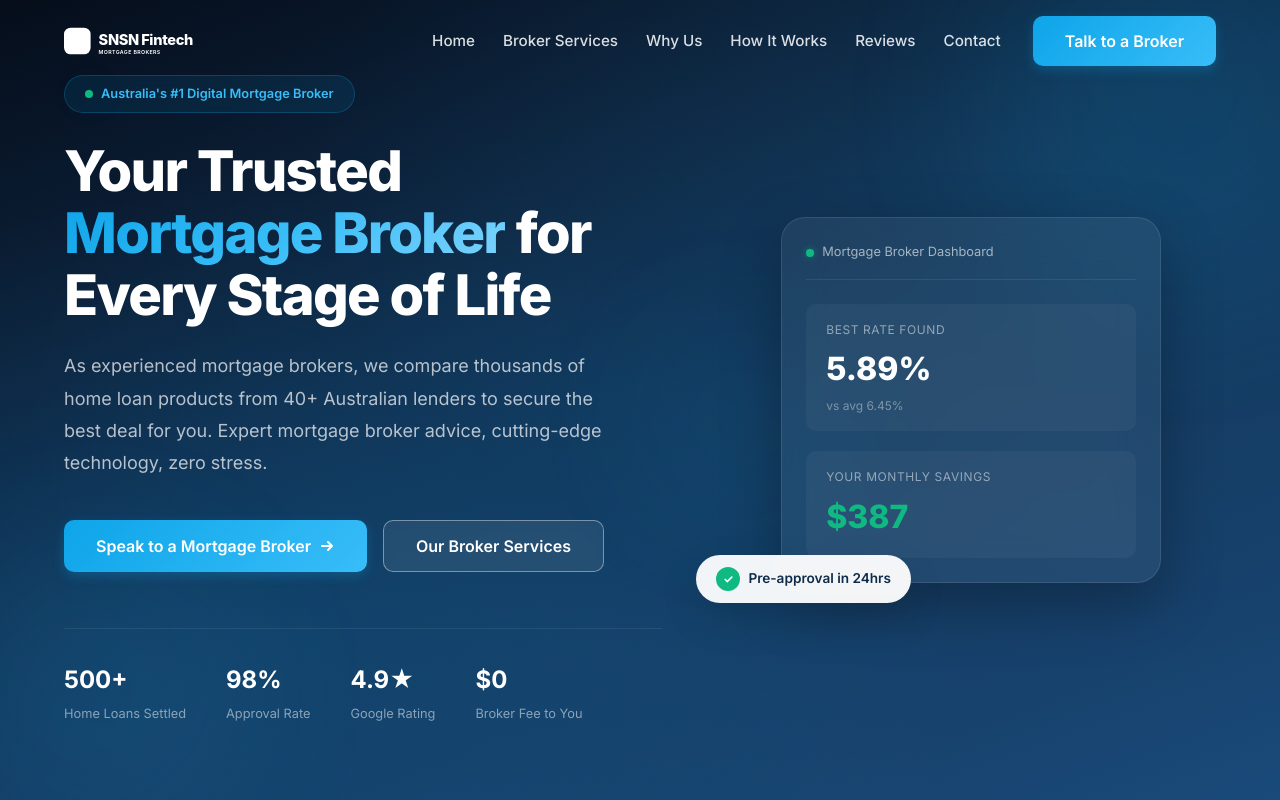
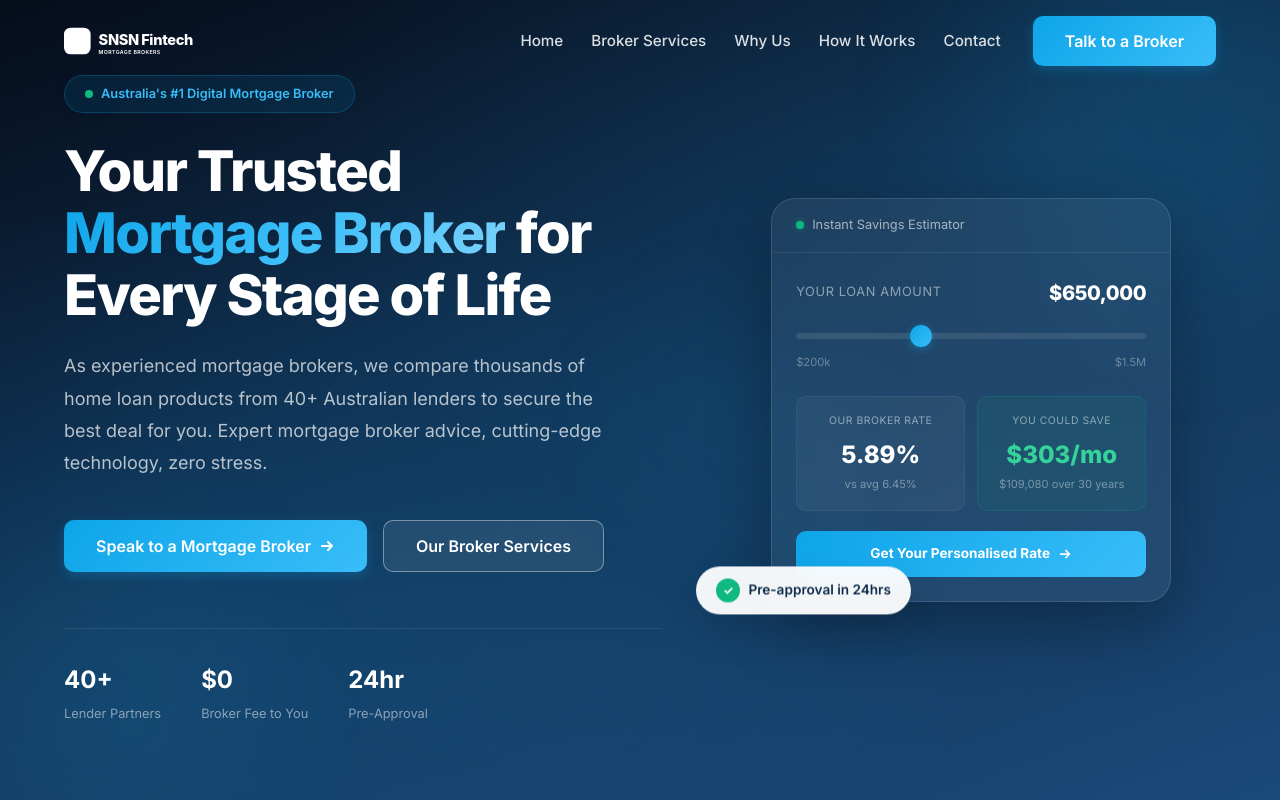
Before and after one commit to niawasth/niawasth, a React (Vite) app: page / in a window 1280 px wide. Shown: the top 800 px of the page. Built offline with nearby package versions, Linux system fonts and the light colour scheme.

Commit message:
feat: remove testimonials, replace dashboard with interactive savings calculator

```diff
--- a/src/App.jsx
+++ b/src/App.jsx
@@ -4,7 +4,6 @@ import TrustBar from './components/TrustBar'
 import Services from './components/Services'
 import About from './components/About'
 import Process from './components/Process'
-import Testimonials from './components/Testimonials'
 import CTA from './components/CTA'
 import Contact from './components/Contact'
 import Footer from './components/Footer'
@@ -19,7 +18,6 @@ function App() {
         <Services />
         <About />
         <Process />
-        <Testimonials />
         <CTA />
         <Contact />
       </main>
--- a/src/components/Footer.jsx
+++ b/src/components/Footer.jsx
@@ -44,7 +44,6 @@ function Footer() {
             <ul>
               <li><a href="#about">About Our Brokers</a></li>
               <li><a href="#process">How It Works</a></li>
-              <li><a href="#testimonials">Client Reviews</a></li>
               <li><a href="#contact">Contact a Broker</a></li>
             </ul>
           </div>
--- a/src/components/Header.jsx
+++ b/src/components/Header.jsx
@@ -16,7 +16,6 @@ function Header() {
     { href: '#services', label: 'Broker Services' },
     { href: '#about', label: 'Why Us' },
     { href: '#process', label: 'How It Works' },
-    { href: '#testimonials', label: 'Reviews' },
     { href: '#contact', label: 'Contact' },
   ]
 
--- a/src/components/Hero.css
+++ b/src/components/Hero.css
@@ -143,85 +143,179 @@
   color: rgba(255, 255, 255, 0.5);
 }
 
-/* Hero Visual / Dashboard Card */
+/* ===== Calculator ===== */
 .hero__visual {
   position: relative;
   display: flex;
   justify-content: center;
 }
 
-.hero__card--main {
+.hero__calculator {
   background: rgba(255, 255, 255, 0.06);
   backdrop-filter: blur(20px);
-  border: 1px solid rgba(255, 255, 255, 0.1);
+  border: 1px solid rgba(255, 255, 255, 0.12);
   border-radius: var(--radius-lg);
-  padding: 1.5rem;
   width: 100%;
-  max-width: 380px;
-  box-shadow: 0 20px 60px rgba(0, 0, 0, 0.3);
+  max-width: 400px;
+  overflow: hidden;
+  box-shadow: 0 24px 64px rgba(0, 0, 0, 0.3);
 }
 
-.hero__card-header {
+.hero__calc-header {
   display: flex;
   align-items: center;
   gap: 0.5rem;
+  padding: 1rem 1.5rem;
+  border-bottom: 1px solid rgba(255, 255, 255, 0.08);
   font-size: 0.8rem;
   color: rgba(255, 255, 255, 0.6);
-  margin-bottom: 1.5rem;
-  padding-bottom: 1rem;
-  border-bottom: 1px solid rgba(255, 255, 255, 0.08);
 }
 
-.hero__card-dot {
+.hero__calc-dot {
   width: 8px;
   height: 8px;
+  background: #10b981;
   border-radius: 50%;
-}
-
-.hero__card-dot--green {
-  background: #10b981;
   box-shadow: 0 0 6px rgba(16, 185, 129, 0.5);
 }
 
-.hero__card-body {
-  display: flex;
-  flex-direction: column;
-  gap: 1.25rem;
+.hero__calc-body {
+  padding: 1.5rem;
 }
 
-.hero__card-rate,
-.hero__card-savings {
-  background: rgba(255, 255, 255, 0.04);
-  border-radius: var(--radius-sm);
-  padding: 1rem 1.25rem;
-}
-
-.hero__card-label {
-  display: block;
-  font-size: 0.75rem;
+.hero__calc-label {
+  display: flex;
+  justify-content: space-between;
+  align-items: center;
+  font-size: 0.8rem;
   color: rgba(255, 255, 255, 0.5);
   text-transform: uppercase;
   letter-spacing: 0.05em;
-  margin-bottom: 0.25rem;
+  margin-bottom: 0.75rem;
 }
 
-.hero__card-value {
-  font-size: 2rem;
+.hero__calc-amount {
+  font-size: 1.25rem;
+  font-weight: 800;
+  color: #fff;
+  text-transform: none;
+  letter-spacing: -0.02em;
+}
+
+.hero__calc-slider {
+  width: 100%;
+  height: 6px;
+  -webkit-appearance: none;
+  appearance: none;
+  background: rgba(255, 255, 255, 0.1);
+  border-radius: 100px;
+  outline: none;
+  cursor: pointer;
+}
+
+.hero__calc-slider::-webkit-slider-thumb {
+  -webkit-appearance: none;
+  appearance: none;
+  width: 22px;
+  height: 22px;
+  background: linear-gradient(135deg, var(--accent), #38bdf8);
+  border-radius: 50%;
+  cursor: pointer;
+  box-shadow: 0 2px 8px rgba(14, 165, 233, 0.4);
+  transition: transform 0.2s;
+}
+
+.hero__calc-slider::-webkit-slider-thumb:hover {
+  transform: scale(1.2);
+}
+
+.hero__calc-slider::-moz-range-thumb {
+  width: 22px;
+  height: 22px;
+  background: linear-gradient(135deg, var(--accent), #38bdf8);
+  border-radius: 50%;
+  border: none;
+  cursor: pointer;
+  box-shadow: 0 2px 8px rgba(14, 165, 233, 0.4);
+}
+
+.hero__calc-range {
+  display: flex;
+  justify-content: space-between;
+  font-size: 0.7rem;
+  color: rgba(255, 255, 255, 0.35);
+  margin-top: 0.5rem;
+  margin-bottom: 1.5rem;
+}
+
+.hero__calc-results {
+  display: grid;
+  grid-template-columns: 1fr 1fr;
+  gap: 0.75rem;
+  margin-bottom: 1.25rem;
+}
+
+.hero__calc-result {
+  background: rgba(255, 255, 255, 0.04);
+  border: 1px solid rgba(255, 255, 255, 0.06);
+  border-radius: var(--radius-sm);
+  padding: 1rem;
+  text-align: center;
+}
+
+.hero__calc-result--highlight {
+  background: rgba(16, 185, 129, 0.08);
+  border-color: rgba(16, 185, 129, 0.15);
+}
+
+.hero__calc-result-label {
+  display: block;
+  font-size: 0.65rem;
+  color: rgba(255, 255, 255, 0.5);
+  text-transform: uppercase;
+  letter-spacing: 0.05em;
+  margin-bottom: 0.375rem;
+}
+
+.hero__calc-result-value {
+  display: block;
+  font-size: 1.5rem;
   font-weight: 800;
   color: #fff;
 }
 
-.hero__card-value--green {
-  color: #10b981;
+.hero__calc-result-value--green {
+  color: #34d399;
 }
 
-.hero__card-comparison {
+.hero__calc-result-sub {
   display: block;
-  font-size: 0.75rem;
+  font-size: 0.7rem;
   color: rgba(255, 255, 255, 0.4);
   margin-top: 0.125rem;
 }
 
+.hero__calc-cta {
+  display: flex;
+  align-items: center;
+  justify-content: center;
+  gap: 0.5rem;
+  width: 100%;
+  padding: 0.75rem;
+  background: linear-gradient(135deg, var(--accent), #38bdf8);
+  color: #fff;
+  font-size: 0.85rem;
+  font-weight: 700;
+  border-radius: var(--radius-sm);
+  transition: all var(--transition);
+}
+
+.hero__calc-cta:hover {
+  transform: translateY(-1px);
+  box-shadow: 0 6px 16px rgba(14, 165, 233, 0.4);
+}
+
+/* Floating card */
 .hero__card--float {
   position: absolute;
   bottom: -20px;
@@ -272,7 +366,14 @@
   }
 
   .hero__visual {
-    display: none;
+    justify-content: center;
+    margin-top: 2rem;
+  }
+
+  .hero__card--float {
+    left: auto;
+    right: -10px;
+    bottom: -10px;
   }
 }
 
@@ -289,4 +390,8 @@
   .hero__inner {
     padding: 7rem 0 3rem;
   }
+
+  .hero__calculator {
+    max-width: 100%;
+  }
 }
--- a/src/components/Hero.jsx
+++ b/src/components/Hero.jsx
@@ -1,6 +1,20 @@
+import { useState, useEffect } from 'react'
 import './Hero.css'
 
 function Hero() {
+  const [loanAmount, setLoanAmount] = useState(650000)
+  const [savings, setSavings] = useState({ monthly: 0, total: 0, rate: 0 })
+
+  useEffect(() => {
+    // Simulated savings calculation
+    const avgBankRate = 6.45
+    const brokerRate = 5.89
+    const diff = avgBankRate - brokerRate
+    const monthlyPaymentDiff = Math.round((loanAmount * (diff / 100)) / 12)
+    const totalSavings = monthlyPaymentDiff * 30 * 12
+    setSavings({ monthly: monthlyPaymentDiff, total: totalSavings, rate: brokerRate })
+  }, [loanAmount])
+
   return (
     <section id="home" className="hero">
       <div className="hero__bg">
@@ -35,39 +49,65 @@ function Hero() {
           </div>
           <div className="hero__stats">
             <div className="hero__stat">
-              <strong>500+</strong>
-              <span>Home Loans Settled</span>
-            </div>
-            <div className="hero__stat">
-              <strong>98%</strong>
-              <span>Approval Rate</span>
-            </div>
-            <div className="hero__stat">
-              <strong>4.9★</strong>
-              <span>Google Rating</span>
+              <strong>40+</strong>
+              <span>Lender Partners</span>
             </div>
             <div className="hero__stat">
               <strong>$0</strong>
               <span>Broker Fee to You</span>
             </div>
+            <div className="hero__stat">
+              <strong>24hr</strong>
+              <span>Pre-Approval</span>
+            </div>
           </div>
         </div>
         <div className="hero__visual">
-          <div className="hero__card hero__card--main">
-            <div className="hero__card-header">
-              <span className="hero__card-dot hero__card-dot--green" />
-              <span>Mortgage Broker Dashboard</span>
+          <div className="hero__calculator">
+            <div className="hero__calc-header">
+              <div className="hero__calc-dot" />
+              <span>Instant Savings Estimator</span>
             </div>
-            <div className="hero__card-body">
-              <div className="hero__card-rate">
-                <span className="hero__card-label">Best Rate Found</span>
-                <span className="hero__card-value">5.89%</span>
-                <span className="hero__card-comparison">vs avg 6.45%</span>
+            <div className="hero__calc-body">
+              <label className="hero__calc-label">
+                Your Loan Amount
+                <span className="hero__calc-amount">${loanAmount.toLocaleString()}</span>
+              </label>
+              <input
+                type="range"
+                min="200000"
+                max="1500000"
+                step="10000"
+                value={loanAmount}
+                onChange={(e) => setLoanAmount(Number(e.target.value))}
+                className="hero__calc-slider"
+              />
+              <div className="hero__calc-range">
+                <span>$200k</span>
+                <span>$1.5M</span>
               </div>
-              <div className="hero__card-savings">
-                <span className="hero__card-label">Your Monthly Savings</span>
-                <span className="hero__card-value hero__card-value--green">$387</span>
+              <div className="hero__calc-results">
+                <div className="hero__calc-result">
+                  <span className="hero__calc-result-label">Our Broker Rate</span>
+                  <span className="hero__calc-result-value">{savings.rate}%</span>
+                  <span className="hero__calc-result-sub">vs avg 6.45%</span>
+                </div>
+                <div className="hero__calc-result hero__calc-result--highlight">
+                  <span className="hero__calc-result-label">You Could Save</span>
+                  <span className="hero__calc-result-value hero__calc-result-value--green">
+                    ${savings.monthly.toLocaleString()}/mo
+                  </span>
+                  <span className="hero__calc-result-sub">
+                    ${savings.total.toLocaleString()} over 30 years
+                  </span>
+                </div>
               </div>
+              <a href="#contact" className="hero__calc-cta">
+                Get Your Personalised Rate
+                <svg width="14" height="14" viewBox="0 0 16 16" fill="none">
+                  <path d="M3 8h10M9 4l4 4-4 4" stroke="currentColor" strokeWidth="2" strokeLinecap="round" strokeLinejoin="round"/>
+                </svg>
+              </a>
             </div>
           </div>
           <div className="hero__card hero__card--float">
```
